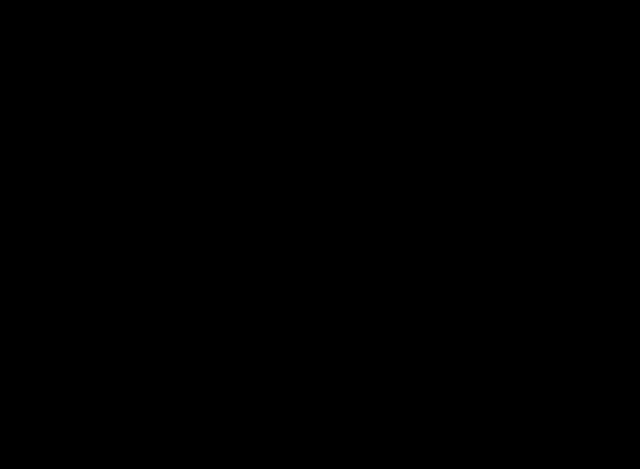
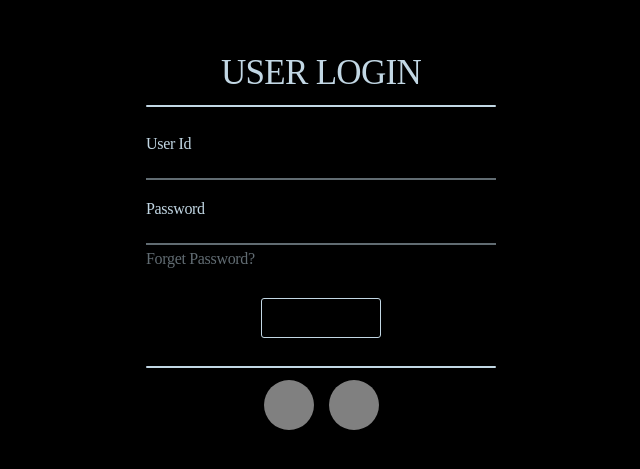
Before and after one commit to hcdosdteur/trust-front-v1, a React (Vite) app: page /login in a window 1280 px wide. Before the commit this address had no page. Shown: the part 159-628 px from the top of the page, without its empty margins (319-959 px from the left). Built offline with nearby package versions, Linux system fonts and the light colour scheme.

Commit message:
feat: Login Page (component)

```diff
--- a/src/Login.tsx
+++ b/src/Login.tsx
@@ -1,5 +1,168 @@
+import { styled } from '#/stitches.config';
+
+import TrustImg from '@/assets/icon/trust_in.svg';
+
 const Login = () => {
-  return <></>;
+  const forgetPw = () => {
+    alert('동장에게 문의해 주세요');
+  };
+
+  return (
+    <Wrapper>
+      <LoginContainer>
+        <Title>USER LOGIN</Title>
+        <UserData>
+          <UserDataSub>
+            <Data>
+              <div>User Id</div>
+              <Input type="text" />
+            </Data>
+            <Data>
+              <div>Password</div>
+              <Input type="text" />
+              <ForgetPw onClick={forgetPw}>Forget Password?</ForgetPw>
+            </Data>
+          </UserDataSub>
+          <LoginBtn></LoginBtn>
+        </UserData>
+        <LinkCir>
+          <Circle
+            onClick={() => {
+              location.href = 'https://www.dimigo.hs.kr/';
+            }}
+          />
+          <Circle
+            onClick={() => {
+              alert('여기 뭐 넣지?');
+            }}
+          />
+        </LinkCir>
+      </LoginContainer>
+    </Wrapper>
+  );
 };
 
 export default Login;
+
+const Wrapper = styled('div', {
+  display: 'flex',
+  height: '100vh',
+  alignItems: 'center',
+  justifyContent: 'center',
+});
+
+const LoginContainer = styled('div', {
+  position: 'relative',
+  display: 'flex',
+  flexDirection: 'column',
+  alignItems: 'center',
+  minWidth: '35rem',
+  height: 'max-content',
+  gap: '1.2rem',
+  '*': {
+    fontWeight: 500,
+  },
+});
+
+const Title = styled('div', {
+  fontSize: '3.5rem',
+  textAlign: 'center',
+  userSelect: 'none',
+});
+
+const UserData = styled('div', {
+  position: 'relative',
+  width: '100%',
+  display: 'flex',
+  flexDirection: 'column',
+  alignItems: 'center',
+  padding: '3rem 0',
+  '&::before': {
+    content: '',
+    position: 'absolute',
+    top: 0,
+    left: 0,
+    borderRadius: '.1rem',
+    width: '100%',
+    height: '.2rem',
+    backgroundColor: '$main',
+  },
+  '&::after': {
+    content: '',
+    position: 'absolute',
+    bottom: 0,
+    left: 0,
+    borderRadius: '.1rem',
+    width: '100%',
+    height: '.2rem',
+    backgroundColor: '$main',
+  },
+});
+const UserDataSub = styled('div', {
+  width: 'inherit',
+  display: 'inherit',
+  flexDirection: 'inherit',
+  marginBottom: '3rem',
+  gap: '2rem',
+});
+
+const Data = styled('div', {
+  display: 'inherit',
+  flexDirection: 'inherit',
+  gap: '.5rem',
+});
+
+const LoginBtn = styled('button', {
+  fontSize: '2rem',
+  width: '12rem',
+  height: '4rem',
+  border: '.1rem solid $main',
+  borderRadius: '.3rem',
+  cursor: 'pointer',
+  transition: '.2s',
+  backgroundColor: 'transparent', //여기 애니메이션 만들기
+  '&::before': {
+    content: '',
+    backgroundImage: `url("${TrustImg}")`,
+    backgroundPosition: 'center',
+    backgroundRepeat: 'no-repeat',
+    backgroundSize: '3rem',
+  },
+  '&:hover': {
+    backgroundImage: 'none',
+    '&::before': {
+      content: 'asdf',
+    },
+  },
+});
+
+const Input = styled('input', {
+  backgroundColor: 'transparent',
+  outline: 'none',
+  border: 'none',
+  borderBottom: '.2rem solid $grade1',
+  width: '100%',
+});
+
+const ForgetPw = styled('span', {
+  cursor: 'pointer',
+  opacity: '.5',
+  width: 'fit-content',
+  transition: '.1s',
+  '&:hover': {
+    opacity: '.6',
+  },
+});
+
+const LinkCir = styled('div', {
+  display: 'flex',
+  gap: '1.5rem',
+});
+
+const Circle = styled('div', {
+  width: '5rem',
+  height: '5rem',
+  backgroundColor: 'gray',
+  borderRadius: '50%',
+  cursor: 'pointer',
+});
--- a/src/index.tsx
+++ b/src/index.tsx
@@ -3,6 +3,7 @@ import ReactDOM from 'react-dom/client';
 import { BrowserRouter, Routes, Route } from 'react-router-dom';
 import { globalCss } from '#/stitches.config';
 import Main from '@/pages/main';
+import Login from '@/Login';
 
 import '@/assets/fonts/index.css';
 
@@ -46,6 +47,7 @@ globalCss({
 const Router = () => {
   return (
     <Routes>
+      <Route path="/login" element={<Login />}></Route>
       <Route path="/" element={<Main />} />
       <Route path="/awards" element={<Main />} />
       <Route path="/loading" element={<Main />} />
```
Also changed, not shown: vite.config.ts.timestamp-1682769712674.mjs (added, +34 -0 lines).
